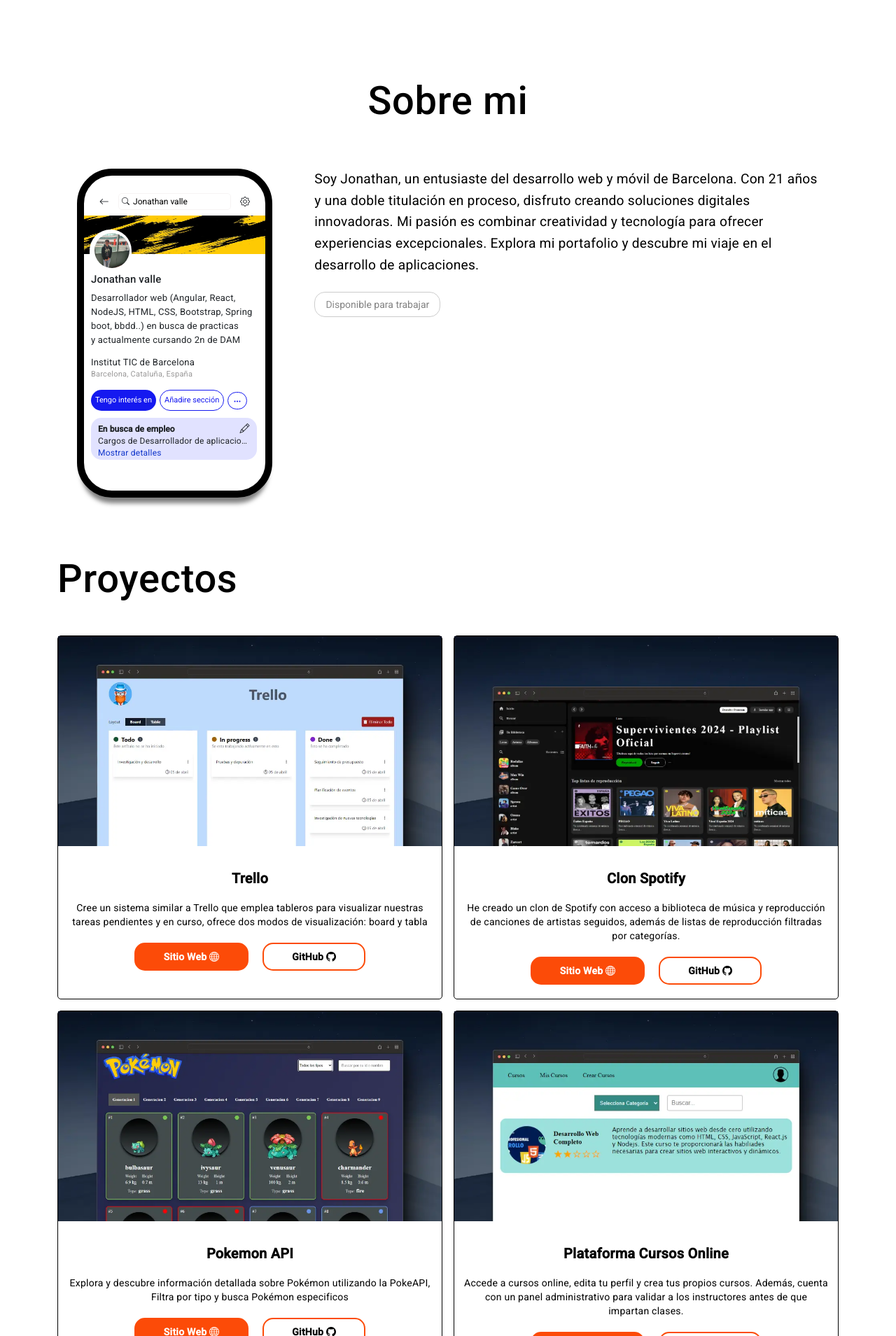
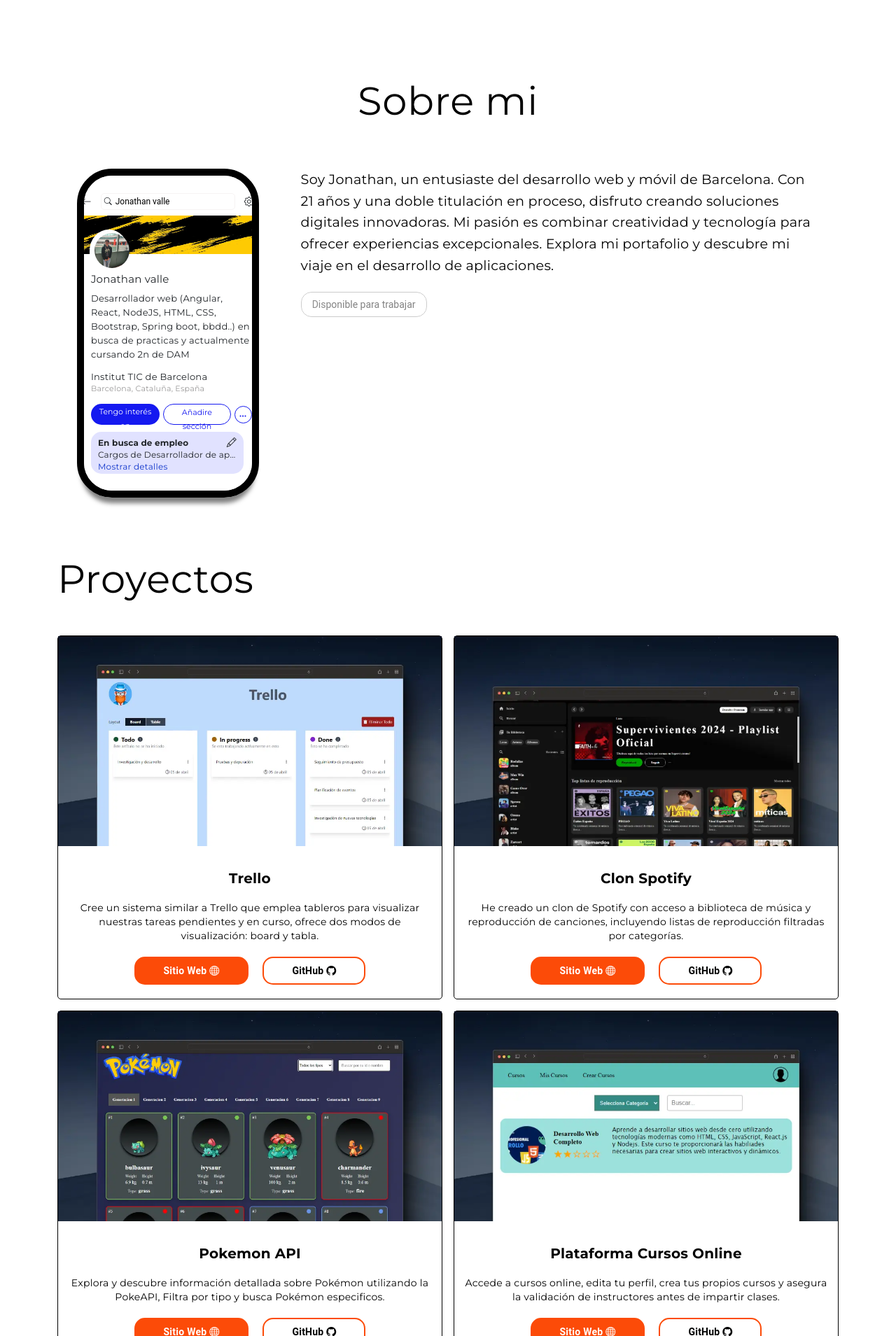
Before and after one commit to JonathanValle12/portafolio, an Angular app: page / in a window 1280 px wide. Shown: the part 571-2480 px from the top of the page at 70% size. Built offline with nearby package versions, Linux system fonts and the light colour scheme.

Commit message:
tipografia cambiada a Montserrat

```diff
--- a/src/app/components/contacto/contacto.component.css
+++ b/src/app/components/contacto/contacto.component.css
@@ -15,11 +15,13 @@
     margin-bottom: 30px;
     padding-bottom: 20px;
     color: var(--text-color);
+    font-family: "Montserrat", serif;
 }
 .contacto label {
     color: var(--primary-color);
     font-weight: 600;
     margin-left: 10px;
+    font-family: "Montserrat", serif;
 }
 
 .contacto input[type="text"],
@@ -34,10 +36,13 @@
     color: var(--text-color);
     margin-bottom: 35px;
 
+
 }
 .contacto input[type="text"]::placeholder,
 .contacto textarea::placeholder {
     color: var(--text-placeholder-color);
+
+    font-family: "Montserrat", serif;
 }
 .contacto textarea {
     min-height: 70px;
@@ -64,6 +69,7 @@
     transition: background-color .5s;
     font-weight: bold;
     margin-bottom: 50px;
+
 }
 .contacto .button-enviar {
     position: relative;
--- a/src/app/components/habilidades/habilidades.component.css
+++ b/src/app/components/habilidades/habilidades.component.css
@@ -3,6 +3,7 @@
     margin-top: 100px;
     margin-bottom: 40px;
     color: var(--text-color);
+    font-family: "Montserrat", serif;
 }
 
 .habilidades .card-section {
@@ -68,12 +69,14 @@
     margin-top: 14px;
     z-index: 200;
     color: var(--text-color);
+    font-family: "Montserrat", serif;
 }
 
 .habilidades .card-section p {
     font-size: 14px;
     z-index: 201;
     color: var(--text-color);
+    font-family: "Montserrat", serif;
 }
 
 .habilidades .card-section .contenido {
@@ -94,6 +97,7 @@
     transition: opacity 0.3s ease-in-out;
 
     z-index: 99999;
+    font-family: "Montserrat", serif;
 }
 
 .habilidades .card-skill:hover .text-porcentaje {
--- a/src/app/components/inicio/inicio.component.css
+++ b/src/app/components/inicio/inicio.component.css
@@ -37,9 +37,12 @@
     width: 100%;
     max-width: 100%;
     color: var(--text-color);
+    font-family: "Montserrat", serif;
+
 }
 .presentacion p {
     color: var(--text-color);
+    font-family: "Montserrat", serif;
 }
 .presentacion .botones {
     display: flex;
--- a/src/app/components/proyectos/proyectos.component.css
+++ b/src/app/components/proyectos/proyectos.component.css
@@ -10,6 +10,7 @@
     margin-top: 100px;
     margin-bottom: 65px;
     font-size: 3.5rem;
+    font-family: "Montserrat", serif;
 }
 .proyectos .tecnologias {
     position: absolute;
@@ -84,6 +85,7 @@
     font-weight: bold;
     margin-top: 30px;
     color: var(--text-color);
+    font-family: "Montserrat", serif;
 }
 .proyectos .card-section p {
     text-align: center;
@@ -91,6 +93,7 @@
     margin: auto;
     margin-bottom: 20px;
     color: var(--text-color);
+    font-family: "Montserrat", serif;
 }
 
 .proyectos .card-section .botones {
--- a/src/app/components/sobre-mi/sobre-mi.component.css
+++ b/src/app/components/sobre-mi/sobre-mi.component.css
@@ -15,6 +15,7 @@
     padding-bottom: 15px;
     text-align: center;
     color: var(--text-color);
+    font-family: "Montserrat", serif;
 }
 .sobre-mi .contenedor-sobre-mi {
     margin-top: 50px;
@@ -97,15 +98,20 @@
     margin-top: 20px;
     margin-left: 10px;
     max-height: 400px;
+
+    font-family: "Montserrat", serif;
 }
 .sobre-mi .movie-card .informacion-perfil h2 {
     font-size: 15px;
     text-align: left;
+    font-family: "Montserrat", serif;
+
 }
 .sobre-mi .movie-card .informacion-perfil p {
     text-wrap: balance;
     font-size: 13px;
     margin-top: -15px;
+
 }
 .sobre-mi .movie-card .informacion-perfil .centro-educativo {
     margin-top: 0;
@@ -128,6 +134,7 @@
     background-color: rgb(21, 25, 240);
     color: #fff;
     text-overflow: ellipsis;
+
 
 }
 .sobre-mi .movie-card .informacion-perfil .butones button:nth-child(2),
@@ -153,6 +160,7 @@
     font-weight: bold;
     font-size: 12px;
     line-height: 12px;
+    font-family: "Montserrat", serif;
 }
 .sobre-mi .movie-card .informacion-perfil .busca-empleo p {
     font-size: 12px;
@@ -177,6 +185,7 @@
     text-align: left;
     color: var(--text-color);
     width: 100%;
+    font-family: "Montserrat", serif;
 }
 .sobre-mi .bio-container button {
     width: 100%;
@@ -223,6 +232,7 @@
     width: 100%;
     font-size: 13px;
     color: #fff;
+
 }
 
 @media screen and (max-width: 1210px) {
--- a/src/app/components/translations.ts
+++ b/src/app/components/translations.ts
@@ -24,14 +24,14 @@
     textPlaceHolderMessage: 'Escribe tu Mensaje aqui',
     buttonTextEnviarForm: 'Enviar',
     snake_title: 'La serpiente',
+    tetris_title: 'Tetris',
     snake_description: 'Revive la diversión retro con este clásico juego de la serpiente. Controla la serpiente, recolecta manzanas y evita colisiones en este desafiante juego de habilidad.',
-    tetris_title: 'Tetris',
-    tetris_description: 'Tetris es un juego de rompecabezas donde los jugadores manipulan piezas para completar lineas horizontales y evitar el llenado de pantalla con bloques',
-    buscaminas_description: 'El buscaminas que desarrollé es una versión clásica del juego de estrategia. Los jugadores deben descubrir casillas sin minas evitando las explosiones, utilizando pistas numéricas para guiarse a través del campo de juego',
-    pokemon_description: 'Explora y descubre información detallada sobre Pokémon utilizando la PokeAPI, Filtra por tipo y busca Pokémon especificos',
-    spotify_description: 'He creado un clon de Spotify con acceso a biblioteca de música y reproducción de canciones de artistas seguidos, además de listas de reproducción filtradas por categorías.',
-    plataforma_cursos_description: "Accede a cursos online, edita tu perfil y crea tus propios cursos. Además, cuenta con un panel administrativo para validar a los instructores antes de que impartan clases.",
-    trello_description: 'Cree un sistema similar a Trello que emplea tableros para visualizar nuestras tareas pendientes y en curso, ofrece dos modos de visualización: board y tabla',
+    tetris_description: 'Tetris es un juego de rompecabezas donde los jugadores deben manipular piezas para completar líneas y evitar el llenado de la pantalla con bloques.',
+    buscaminas_description: 'Desarrollé un buscaminas clásico donde los jugadores descubren casillas sin minas, evitando explosiones y usando pistas numéricas.',
+    pokemon_description: 'Explora y descubre información detallada sobre Pokémon utilizando la PokeAPI, Filtra por tipo y busca Pokémon especificos.',
+    spotify_description: 'He creado un clon de Spotify con acceso a biblioteca de música y reproducción de canciones, incluyendo listas de reproducción filtradas por categorías.',
+    plataforma_cursos_description: "Accede a cursos online, edita tu perfil, crea tus propios cursos y asegura la validación de instructores antes de impartir clases.",
+    trello_description: 'Cree un sistema similar a Trello que emplea tableros para visualizar nuestras tareas pendientes y en curso, ofrece dos modos de visualización: board y tabla.',
     language_html_description: 'Marcado web',
     language_css_description: 'Estilos web',
     language_js_description: 'Interactividad web',
@@ -71,13 +71,14 @@
     textPlaceHolderMessage: 'Enter your message here',
     buttonTextEnviarForm: 'Submit',
     snake_title: 'The snake',
-    snake_description: 'Classic snake game. Control the snake, collect apples and avoid collisions. Relive the retro fun!',
     tetris_title: 'Tetris',
-    tetris_description: 'Tetris is a puzzle game where players manipulate pieces to complete horizontal lines and avoid filling the screen with blocks',
-    buscaminas_description: "The Minesweeper I developed is a classic version of the strategic game. Players must uncover squares without mines, avoiding explosions, and using numeric clues to navigate the game board",
-    pokemon_description: 'Explore and discover detailed information about Pokémon using the PokeAPI, Filter by type and search for specific Pokémon',
-    spotify_description: 'I have created a Spotify clone with access to a music library and playback of followed artists songs, as well as playlists filtered by categories.',
-    plataforma_cursos_description: 'Access online courses, edit your profile, and create your own courses. It also features an administrative panel to validate instructors before they teach.',
+    snake_description: 'Relive retro fun with this classic snake game. Control the snake, collect apples, and avoid collisions in this challenging skill game.',
+    tetris_description: 'Tetris is a puzzle game where players must manipulate pieces to complete lines and avoid filling the screen with blocks.',
+    buscaminas_description: "I developed a classic minesweeper where players uncover squares without mines, avoiding explosions and using numerical clues.",
+    pokemon_description: 'Explore and discover detailed information about Pokémon using the PokeAPI. Filter by type and search for specific Pokémon.',
+    spotify_description: 'I have created a Spotify clone with access to a music library and song playback, including playlists filtered by categories.',
+    plataforma_cursos_description: 'Access online courses, edit your profile, create your own courses, and ensure instructor validation before teaching.',
+    trello_description: 'I created a system similar to Trello that uses boards to visualize our pending and ongoing tasks. It offers two viewing modes: board and table.',
     language_html_description: 'Web Markup',
     language_css_description: 'Web styles',
     language_js_description: 'Web interactivity',
--- a/src/assets/data/habilidades.json
+++ b/src/assets/data/habilidades.json
@@ -30,10 +30,10 @@
         "porcentaje": 75
     },
     {
-        "lenguaje": "Bootstrap CSS",
+        "lenguaje": "Tailwind CSS",
         "descripcion": "language_bootstrap_description",
-        "portada": "assets/img/skills/bootstrap.webp",
-        "porcentaje": 50
+        "portada": "assets/img/skills/tailwindcss.webp",
+        "porcentaje": 70
     },
     {
         "lenguaje": "SASS",
--- a/src/index.html
+++ b/src/index.html
@@ -6,8 +6,8 @@
   <base href="/">
   <meta name="viewport" content="width=device-width, initial-scale=1">
   <link rel="icon" type="image/x-icon" href="favicon.ico">
-  <link href="https://fonts.googleapis.com/css2?family=Roboto:wght@300;400;500&display=swap" rel="stylesheet">
-  <link href="https://fonts.googleapis.com/icon?family=Material+Icons" rel="stylesheet">
+  <link rel="stylesheet" href="styles.css">
+
 </head>
 <body class="mat-typography">
   <app-root></app-root>
--- a/src/styles.css
+++ b/src/styles.css
@@ -1,4 +1,4 @@
 /* You can add global styles to this file, and also import other style files */
-
+@import url('https://fonts.googleapis.com/css2?family=Montserrat:wght@400;700&display=swap');
 html, body { height: 100%; }
 body { margin: 0; font-family: Roboto, "Helvetica Neue", sans-serif; }
```
